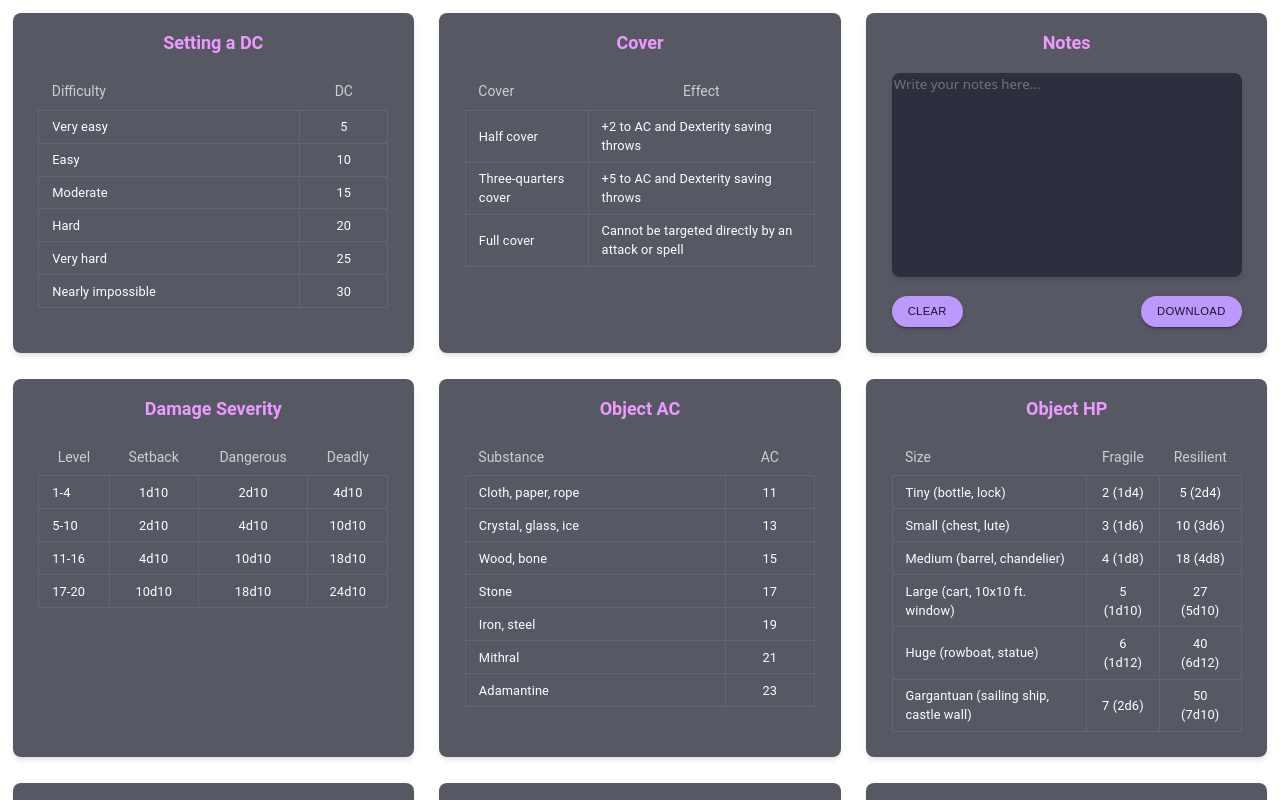
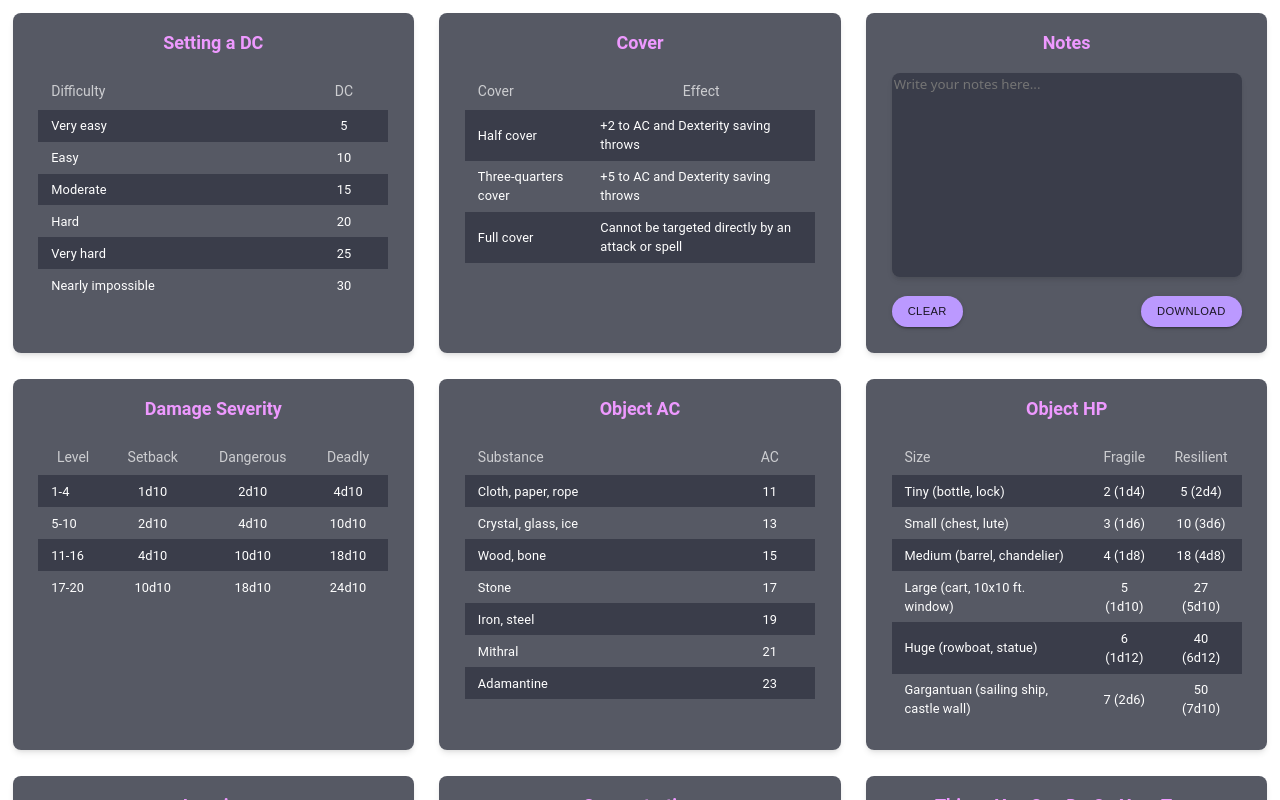
Before and after one commit to johneckert/owlbear-dmscreen, a website built with Vite: page index.html in a window 1280 px wide. Built offline with nearby package versions, Linux system fonts and the light colour scheme.

Commit message:
fix table style

```diff
--- a/src/style.css
+++ b/src/style.css
@@ -101,7 +101,7 @@ h4 {
 
 .card.notepad > textarea {
   resize: none;
-  background-color: rgba(30, 34, 49, 0.75);
+  background-color: rgba(30, 34, 49, 0.5);
   box-shadow: rgba(0, 0, 0, 0.1) 0px 4px 6px -1px,
               rgba(0, 0, 0, 0.06) 0px 2px 4px -1px;
   border: 1px solid #ddd;
@@ -168,12 +168,16 @@ tr.sub td:first-child {
 }
 
 .card td {
-  border: 1px solid rgb(96, 103, 112);
+  /* border: 1px solid rgb(96, 103, 112); */
   font-weight: 400;
 }
 
 .card td:first-child {
   text-align: left;
+}
+
+.card table tbody tr:nth-child(odd) {
+  background-color: rgba(30, 34, 49, 0.5);
 }
 
 .card ol {
```
